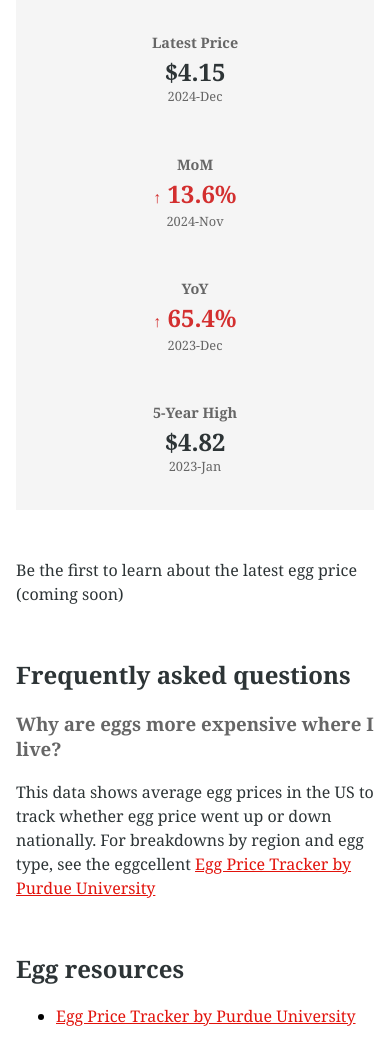
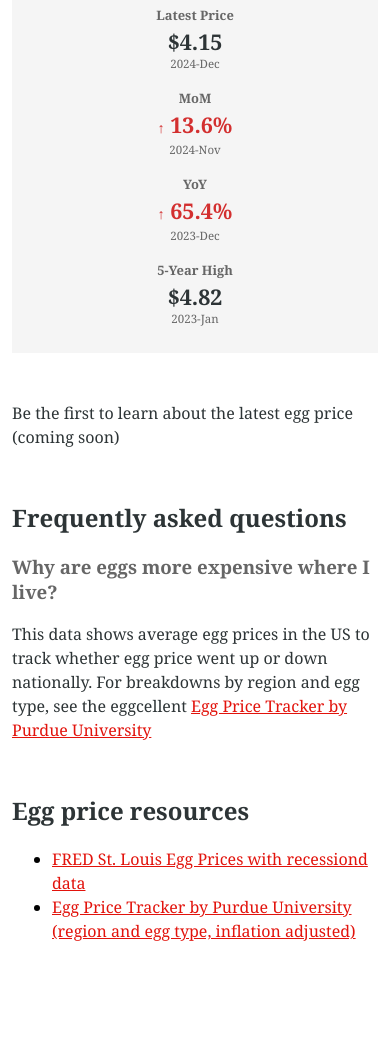
Before and after one commit to clairefro/the-eggconomist, a plain HTML site: page docs/index.html in a window 390 px wide. Shown: the part 794-1853 px from the top of the page. After the commit the page ends 1765 px from the top, so only its background shows below. Drawn offline with nearby package versions, Linux system fonts and the light colour scheme; some packages are replaced by stand-ins of ours; a script that the page names is missing.

Commit message:
make mobile responsive

```diff
--- a/docs/index.html
+++ b/docs/index.html
@@ -111,13 +111,21 @@
           </p>
         </section>
         <section>
-          <h2>Egg resources</h2>
+          <h2>Egg price resources</h2>
           <ul>
+            <li>
+              <a
+                href="https://fred.stlouisfed.org/seriesBeta/APU0000708111"
+                rel="noopener noreferrer nofollow"
+                >FRED St. Louis Egg Prices with recessiond data</a
+              >
+            </li>
             <li>
               <a
                 href="https://ag.purdue.edu/cfdas/resource-library/egg-prices/"
                 rel="noopener noreferrer nofollow"
-                >Egg Price Tracker by Purdue University</a
+                >Egg Price Tracker by Purdue University (region and egg type,
+                inflation adjusted)</a
               >
             </li>
           </ul>
--- a/docs/script.js
+++ b/docs/script.js
@@ -201,6 +201,11 @@ class EggChartManager {
       options: {
         responsive: true,
         maintainAspectRatio: false,
+        interaction: {
+          intersect: false,
+          mode: "nearest",
+          axis: "x",
+        },
         scales: {
           x: {
             title: {
--- a/docs/styles.css
+++ b/docs/styles.css
@@ -26,7 +26,8 @@ h3 {
   color: var(--color-muted);
 }
 
-p {
+p,
+li {
   line-height: 1.5rem;
 }
 
@@ -144,10 +145,17 @@ a:visited {
 
 @media (max-width: 768px) {
   body {
-    padding: 0.5rem;
+    padding: 0.25rem;
   }
   .metrics-section {
     grid-template-columns: 1fr;
     gap: 0;
   }
+  .metric {
+    padding: 0.25rem;
+    transform: scale(0.9);
+  }
+  .metric h3 {
+    margin-top: 0;
+  }
 }
```
